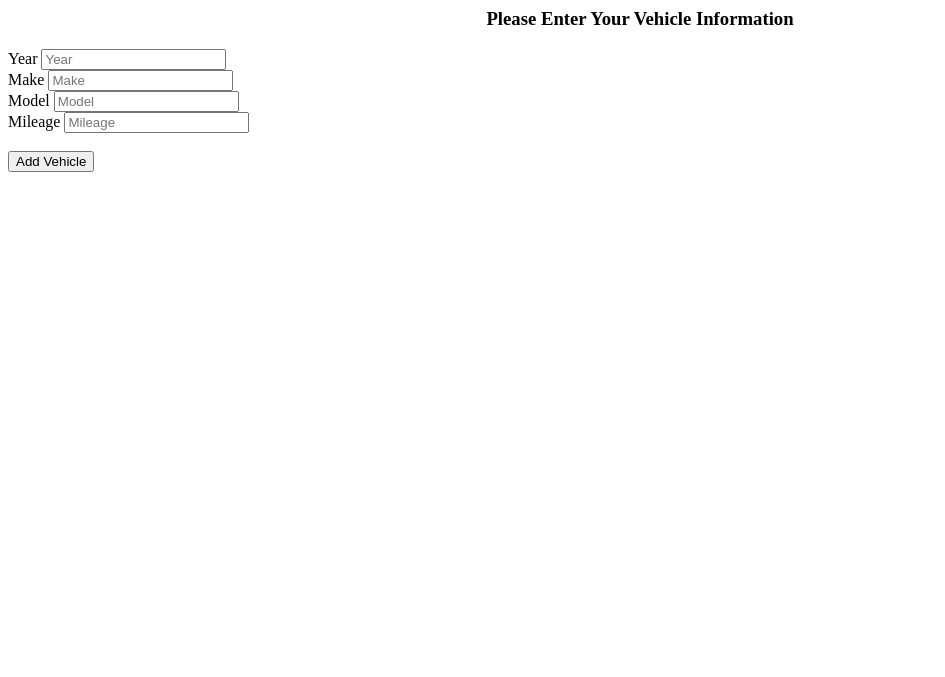
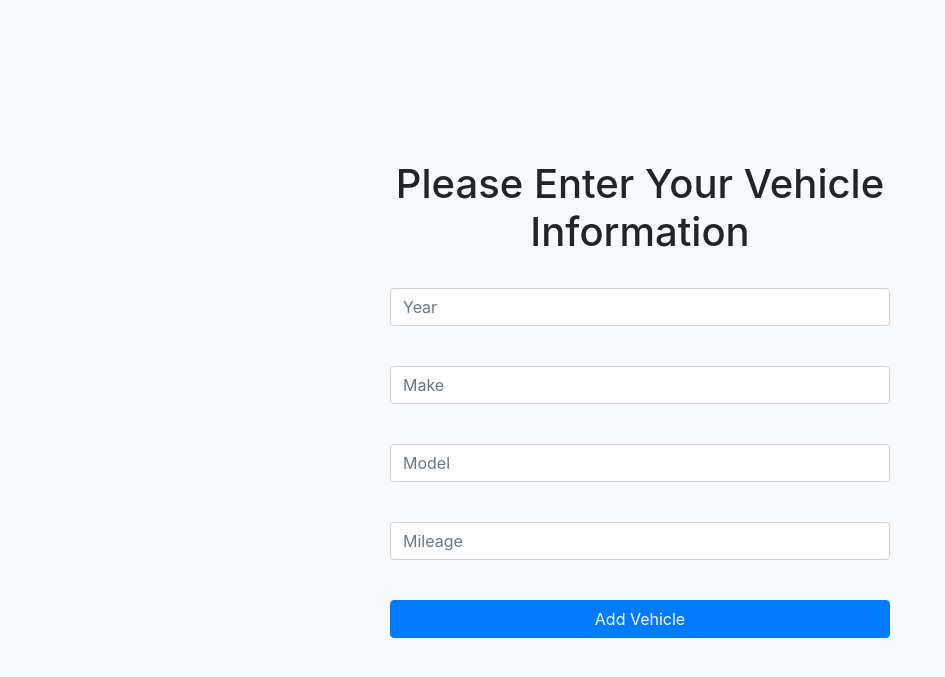
Before and after one commit to Burning-Maps-Fall-2022-Beaverhacks/Vehicle-Maintenance-Manager, a Python web app: template maintenance_app/templates/add_vehicle.html in a window 1280 px wide. Shown: the top 677 px of the page, without its empty margins (0-945 px from the left). Run offline with Jinja, Linux system fonts and the light colour scheme; the template is opened without the code that fills it, so the values that code supplies are empty.

Commit message:
Added forms styling - fixed directory structure
Added forms styling - fixed directory structure

```diff
--- a/maintenance_app/static/style.css
+++ b/maintenance_app/static/style.css
@@ -0,0 +1,11 @@
+.form-info-sec {
+  max-width: 500px;
+}
+
+.forms-btn {
+  width: 500px;
+}
+
+.form-input-prompt {
+  margin-top: 20vh;
+}
--- a/maintenance_app/templates/add_vehicle.html
+++ b/maintenance_app/templates/add_vehicle.html
@@ -1,7 +1,25 @@
-<form method="POST">
-  <h3 align="center">Please Enter Your Vehicle Information</h3>
+<!DOCTYPE html>
+<html lang="en">
+  <head>
+    <meta charset="UTF-8" />
+    <meta http-equiv="X-UA-Compatible" content="IE=edge" />
+    <meta name="viewport" content="width=device-width, initial-scale=1.0" />
+    <link
+      rel="stylesheet"
+      href="https://cdn.jsdelivr.net/npm/bootstrap@4.3.1/dist/css/bootstrap.min.css"
+      integrity="sha384-ggOyR0iXCbMQv3Xipma34MD+dH/1fQ784/j6cY/iJTQUOhcWr7x9JvoRxT2MZw1T"
+      crossorigin="anonymous"
+    />
+    <link rel="stylesheet" href="../static/style.css" type="text/css">
+    <title>Add Vehicle</title>
+  </head>
+  <body class="bg-light">
+      <div class="d-flex justify-content-center">
+        <section class="form-info-sec">
+          <h1 class="text-center form-input-prompt">Please Enter Your Vehicle Information</h1>
+          <form method="POST"></form>
             <div class="form-group">
-    <label for="year">Year</label>
+              <label for="year"></label>
               <input
                 type="year"
                 class="form-control"
@@ -11,7 +29,7 @@
               />
             </div>
             <div class="form-group">
-    <label for="make">Make</label>
+              <label for="make"></label>
               <input
                 type="make"
                 class="form-control"
@@ -21,7 +39,7 @@
               />
             </div>
             <div class="form-group">
-    <label for="model">Model</label>
+              <label for="model"></label>
               <input
                 type="model"
                 class="form-control"
@@ -31,7 +49,7 @@
               />
             </div>
             <div class="form-group">
-    <label for="mileage">Mileage</label>
+              <label for="mileage"></label>
               <input
                 type="mileage"
                 class="form-control"
@@ -41,5 +59,9 @@
               />
             </div>
             <br />
-  <button type="submit" class="btn btn-primary">Add Vehicle</button>
+            <button type="submit" class="btn btn-primary forms-btn">Add Vehicle</button>
           </form>
+        </section>
+      </div>
+  </body>
+</html>
--- a/maintenance_app/landing_page/templates/landing_page.html
+++ b/maintenance_app/templates/landing_page.html
@@ -10,7 +10,11 @@
       integrity="sha384-ggOyR0iXCbMQv3Xipma34MD+dH/1fQ784/j6cY/iJTQUOhcWr7x9JvoRxT2MZw1T"
       crossorigin="anonymous"
     />
-    <link rel="stylesheet" href="../static/style.css" type="text/css" />
+    <link
+      rel="stylesheet"
+      href="/maintenance_app/static/landing_style.css"
+      type="text/css"
+    />
     <title>Car Maintenance Manager</title>
   </head>
   <body>
```
Also changed, not shown: maintenance_app/templates/login.html (+28 -4 lines), maintenance_app/templates/signup.html (+28 -4 lines), maintenance_app/landing_page/routes.py (deleted), maintenance_app/landing_page/static/images/engine-stock-photo.jpg (deleted), maintenance_app/landing_page/static/images/headshot_1.jpg (deleted), maintenance_app/static/images/car-bkgd.jpg (renamed from maintenance_app/landing_page/static/images/car-bkgd.jpg), maintenance_app/static/images/check_engine.png (renamed from maintenance_app/landing_page/static/images/check_engine.png), maintenance_app/static/images/mobile-app.png (renamed from maintenance_app/landing_page/static/images/mobile-app.png), maintenance_app/static/images/service.png (renamed from maintenance_app/landing_page/static/images/service.png), maintenance_app/static/landing_style.css (renamed from maintenance_app/landing_page/static/style.css), 2 other files. Lines whose indentation alone changed are shown as unchanged.
